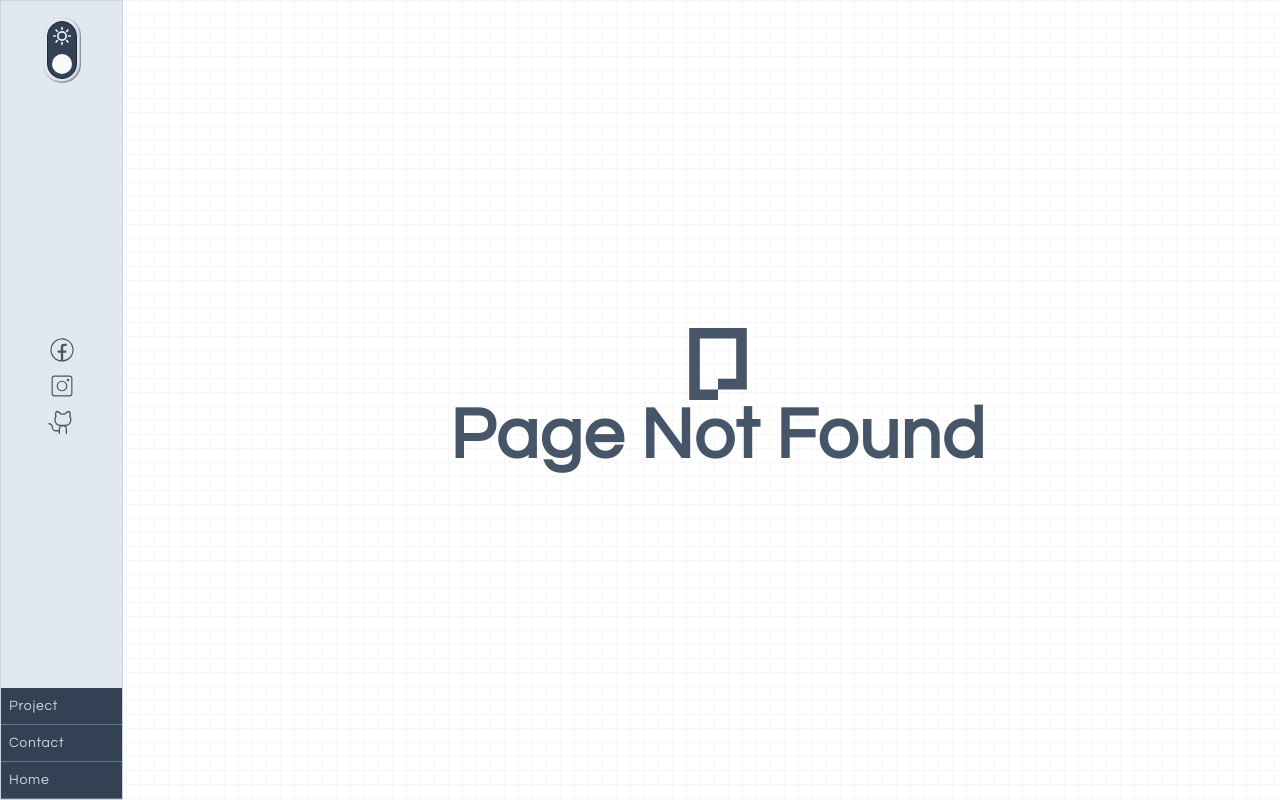
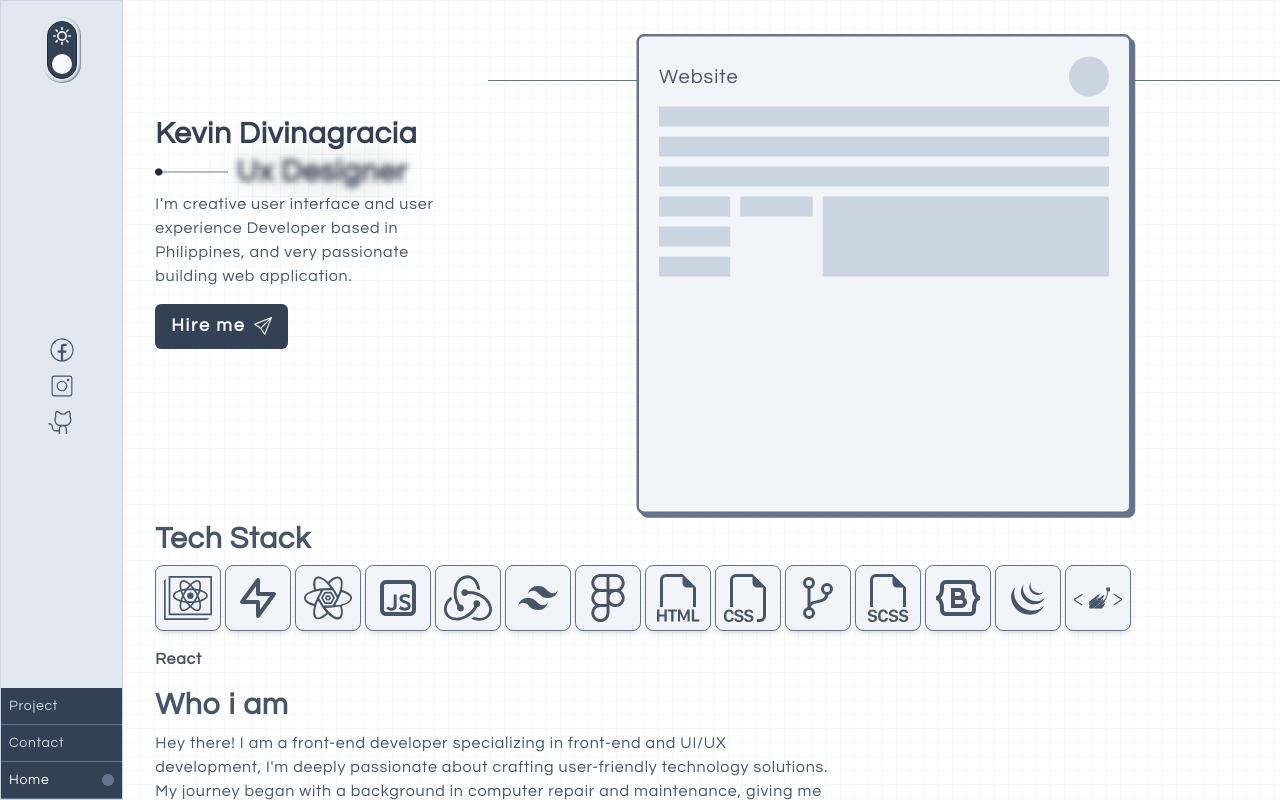
Before and after one commit to ghekghek2/portfolio2024, a React (Vite) app: page /home in a window 1280 px wide. Before the commit this address had no page. Built offline with nearby package versions, Linux system fonts and the light colour scheme.

Commit message:
change pathname

```diff
--- a/src/App.jsx
+++ b/src/App.jsx
@@ -15,8 +15,8 @@ function App() {
       <ScrollToTop />
       <Routes>
         <Route element={<Pagelayout />}>
-          <Route index element={<Navigate replace to="kevinDivinagracia" />} />
-          <Route path="kevinDivinagracia" element={<AppLayout />} />
+          <Route index element={<Navigate replace to="home" />} />
+          <Route path="home" element={<AppLayout />} />
           <Route path="email" element={<Contact />} />
 
           <Route path="project" element={<Project />}>
--- a/src/ui/NavBarLink.jsx
+++ b/src/ui/NavBarLink.jsx
@@ -10,7 +10,7 @@ function NavBarLink() {
 
         <NavLinks to="/email" label="Contact" icon={MdForwardToInbox} />
 
-        <NavLinks to="kevinDivinagracia" label="Home" icon={PiHouseLineBold} />
+        <NavLinks to="home" label="Home" icon={PiHouseLineBold} />
       </ul>
     </ul>
   );
```
